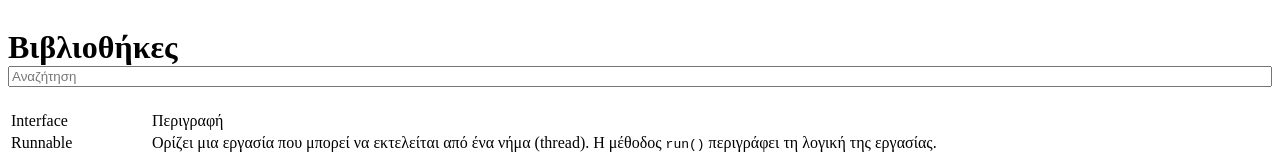
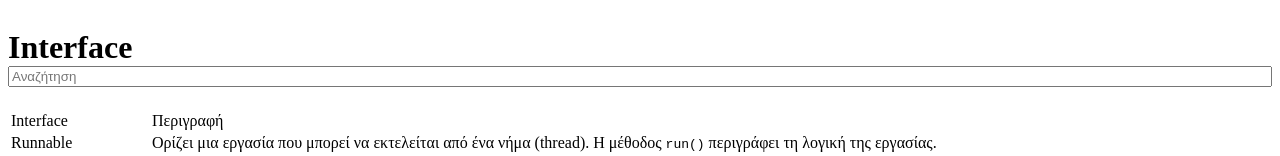
Before and after one commit to GrCodeClub/Java, a plain HTML site: page docs/class/interface.html in a window 1280 px wide. Shown: the top 156 px of the page. Drawn offline with nearby package versions, Linux system fonts and the light colour scheme.

Commit message:
Update interface.html

```diff
--- a/docs/class/interface.html
+++ b/docs/class/interface.html
@@ -13,7 +13,7 @@
             <div class="Text"> <!--Αρχή Κειμένου-->
                 <a href="https://grcodeclub.gr/java/"><img class="logo_back"></a><script src="https://grcodeclub.github.io/js/add/logo-back.js"></script>
                 <div class="text_bg"> <!-- Αρχή Background Κειμένου-->
-                    <h1 class="title">Bιβλιοθήκες<br><div class="search" id="search"><input style="width: 100%;" type="input" class="form__field" placeholder="Αναζήτηση" id='searchInput'/></div></h1>
+                    <h1 class="title">Interface<br><div class="search" id="search"><input style="width: 100%;" type="input" class="form__field" placeholder="Αναζήτηση" id='searchInput'/></div></h1>
                     <table id="table" class="style2">
                         <tr id="title-table"><td>Interface</td> <td>Περιγραφή</td></tr>
                         <tr><td>Runnable</td><td>Ορίζει μια εργασία που μπορεί να εκτελείται από ένα νήμα (thread). Η μέθοδος <code>run()</code> περιγράφει τη λογική της εργασίας.</td></tr>
```
